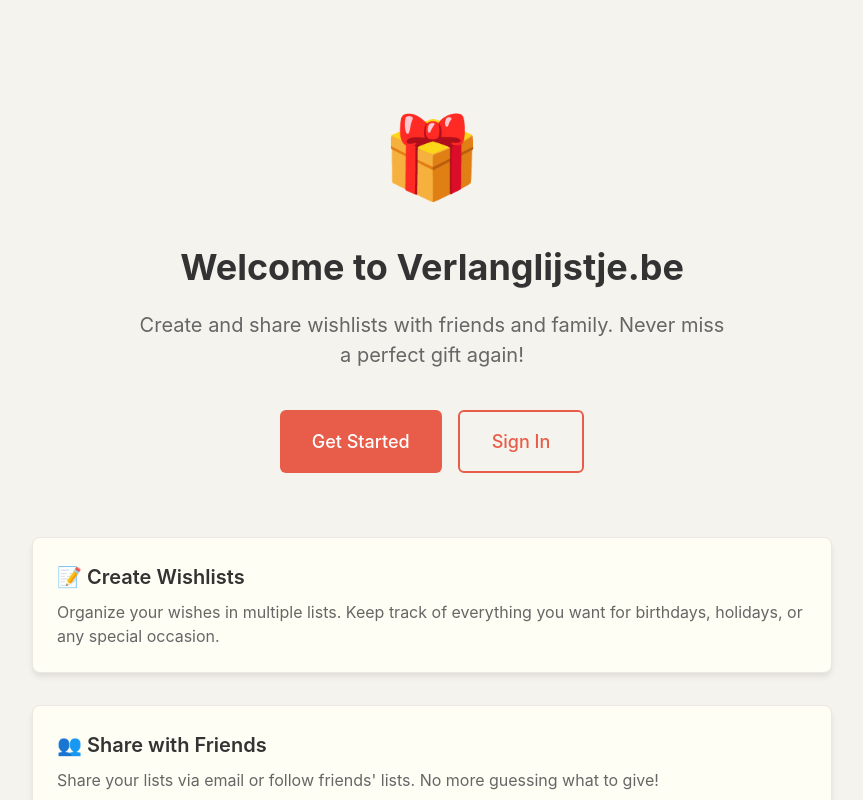
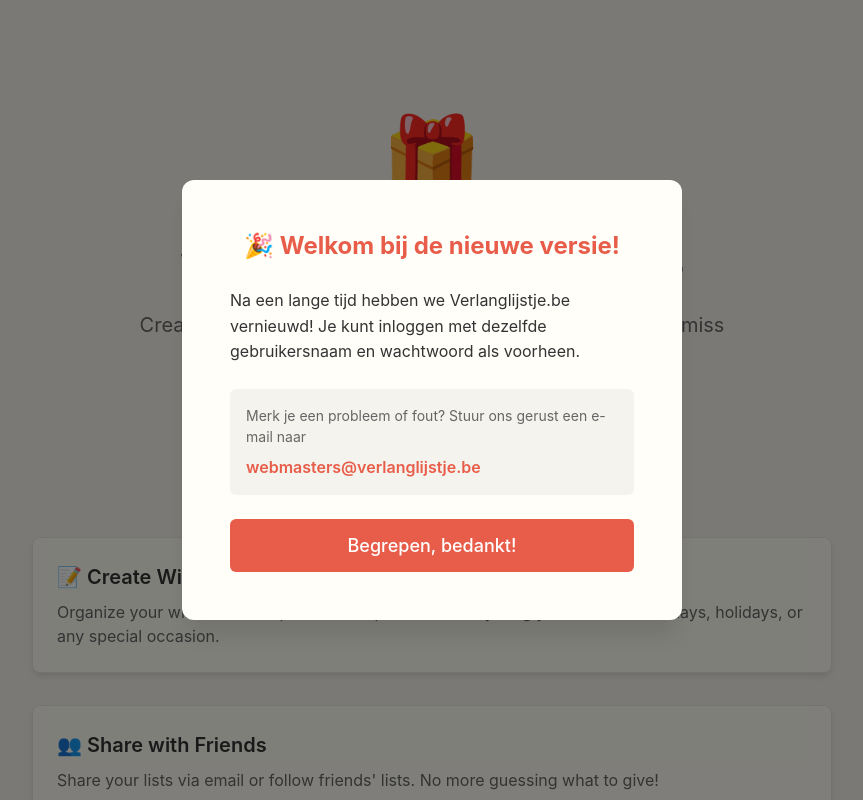
Before and after one commit to jcoppieters/verlang3, a website: page public/index.html in a window 1280 px wide. Shown: the top 800 px of the page, without its empty margins (208-1071 px from the left). Drawn offline with Linux system fonts and the light colour scheme.

Commit message:
feat: add one-time version 3 welcome splash message
Welcome Splash:
✅ Shows once per browser (localStorage tracking)
✅ Informs users about new version
✅ Same username/password message
✅ Contact info: webmasters@verlanglijstje.be
✅ Fully translated (NL/FR/EN)

Implementation:
- Added v3_splash_* translations
- showV3SplashMessage() function
- Called from initApp() after i18n
- localStorage key: 'v3SplashSeen'
- Modal overlay with centered design
- Cannot be dismissed by clicking outside

Testing:
To reset and see splash again:
  localStorage.removeItem('v3SplashSeen')
Then refresh page

```diff
--- a/public/index.html
+++ b/public/index.html
@@ -4,7 +4,7 @@
   <meta charset="UTF-8">
   <meta name="viewport" content="width=device-width, initial-scale=1.0">
   <meta name="description" content="Verlanglijstje.be - Create and share wishlists with friends and family">
-  <title>Verlanglijstje.be - Your Wishlist</title>
+  <title>Verlanglijstje.be - Your Wishlist / Uw Verlanglijstje / Votre Liste de Souhaits</title>
 
   <!-- Favicon -->
   <link rel="icon" type="image/png" href="/images/favicon.png">
--- a/public/js/app.js
+++ b/public/js/app.js
@@ -238,8 +238,81 @@ async function initApp() {
   // Initialize router
   router.init();
 
+  // Show version 3 splash message (one-time)
+  showV3SplashMessage();
+
   // Log startup
   console.log('🎁 Verlanglijstje.be initialized');
+}
+
+/**
+ * Show one-time splash message for version 3
+ */
+function showV3SplashMessage() {
+  // Check if user has already seen the splash message
+  const hasSeenSplash = localStorage.getItem('v3SplashSeen');
+
+  if (hasSeenSplash === 'true') {
+    return; // User has already seen it
+  }
+
+  // Create modal overlay
+  const modalContainer = document.getElementById('modalContainer');
+  const overlay = document.createElement('div');
+  overlay.className = 'modal-overlay';
+  overlay.id = 'v3SplashOverlay';
+
+  overlay.innerHTML = `
+    <div class="modal" style="max-width: 600px;">
+      <div style="text-align: center; padding: var(--space-4);">
+        <h2 style="font-size: var(--text-2xl); font-weight: var(--font-bold); margin-bottom: var(--space-6); color: var(--color-primary);">
+          ${t('v3_splash_title')}
+        </h2>
+
+        <p style="font-size: var(--text-base); color: var(--color-text-primary); margin-bottom: var(--space-6); line-height: 1.6; text-align: left;">
+          ${t('v3_splash_message')}
+        </p>
+
+        <div style="background-color: var(--color-bg-secondary); padding: var(--space-4); border-radius: var(--radius-md); margin-bottom: var(--space-6); text-align: left;">
+          <p style="font-size: var(--text-sm); color: var(--color-text-secondary); margin-bottom: var(--space-2);">
+            ${t('v3_splash_report')}
+          </p>
+          <a href="mailto:webmasters@verlanglijstje.be"
+             style="color: var(--color-primary); font-weight: var(--font-semibold); text-decoration: none; word-break: break-all;">
+            webmasters@verlanglijstje.be
+          </a>
+        </div>
+
+        <button class="btn btn-primary btn-lg" onclick="closeV3SplashMessage()" style="width: 100%;">
+          ${t('v3_splash_button')}
+        </button>
+      </div>
+    </div>
+  `;
+
+  modalContainer.appendChild(overlay);
+
+  // Prevent closing by clicking outside
+  overlay.addEventListener('click', (e) => {
+    if (e.target === overlay) {
+      // Don't close - user must click the button
+      return;
+    }
+  });
+}
+
+/**
+ * Close version 3 splash message and mark as seen
+ */
+function closeV3SplashMessage() {
+  // Mark as seen in localStorage
+  localStorage.setItem('v3SplashSeen', 'true');
+
+  // Remove modal
+  const overlay = document.getElementById('v3SplashOverlay');
+  if (overlay) {
+    overlay.remove();
+  }
 }
 
 /**
--- a/public/translations.json
+++ b/public/translations.json
@@ -64,6 +64,10 @@
     "welcome_to_app": "Welkom bij Verlanglijstje.be",
     "tagline": "Maak en deel verlanglijsten met vrienden en familie. Mis nooit meer het perfecte cadeau!",
     "get_started": "Start Nu",
+    "v3_splash_title": "🎉 Welkom bij de nieuwe versie!",
+    "v3_splash_message": "Na een lange tijd hebben we Verlanglijstje.be vernieuwd! Je kunt inloggen met dezelfde gebruikersnaam en wachtwoord als voorheen.",
+    "v3_splash_report": "Merk je een probleem of fout? Stuur ons gerust een e-mail naar",
+    "v3_splash_button": "Begrepen, bedankt!",
     "feature_create_title": "Maak Verlanglijsten",
     "feature_create_desc": "Organiseer je wensen in meerdere lijsten. Houd alles bij wat je wilt voor verjaardagen, feestdagen of speciale gelegenheden.",
     "feature_share_title": "Deel met Vrienden",
@@ -215,9 +219,18 @@
     "order_updated": "Volgorde bijgewerkt",
     "failed_to_update_order": "Volgorde bijwerken mislukt"
   },
+  "EN": {
+    "app_name": "Wishlist",
+    "v3_splash_title": "🎉 Welcome to the new version!",
+    "v3_splash_message": "After a long time, we've renewed Verlanglijstje.be! You can log in with the same username and password as before.",
+    "v3_splash_report": "Notice any issues or errors? Feel free to send us an email at",
+    "v3_splash_button": "Got it, thanks!"
+  },
   "FR": {
-    "app_name": "Liste de souhaits",
-    "search": "Rechercher",
+    "app_name": "Liste de souhaits",    "v3_splash_title": "🎉 Bienvenue dans la nouvelle version !",
+    "v3_splash_message": "Après un long moment, nous avons renouvelé Verlanglijstje.be ! Vous pouvez vous connecter avec le même nom d'utilisateur et mot de passe qu'avant.",
+    "v3_splash_report": "Vous remarquez un problème ou une erreur ? N'hésitez pas à nous envoyer un e-mail à",
+    "v3_splash_button": "Compris, merci !",    "search": "Rechercher",
     "logout": "Déconnexion",
     "my_lists": "Mes Listes",
     "new": "Nouveau",
--- a/server/scripts/test-email.ts
+++ b/server/scripts/test-email.ts
@@ -140,7 +140,7 @@ async function testShareEmail(recipientEmail: string) {
 
 async function main() {
   log('\n╔════════════════════════════════════════════════╗', colors.cyan);
-  log('║   📧 Verlanglijstje Email Configuration Test  ║', colors.cyan);
+  log('║   📧 Verlanglijstje Email Configuration Test   ║', colors.cyan);
   log('╚════════════════════════════════════════════════╝', colors.cyan);
 
   printConfig();
```
Also changed, not shown: 2 other files.
